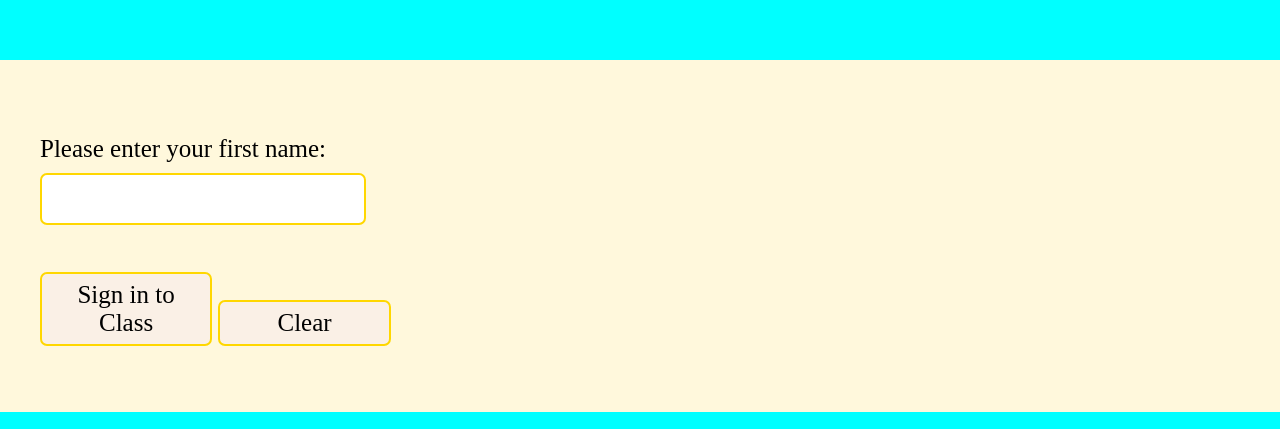
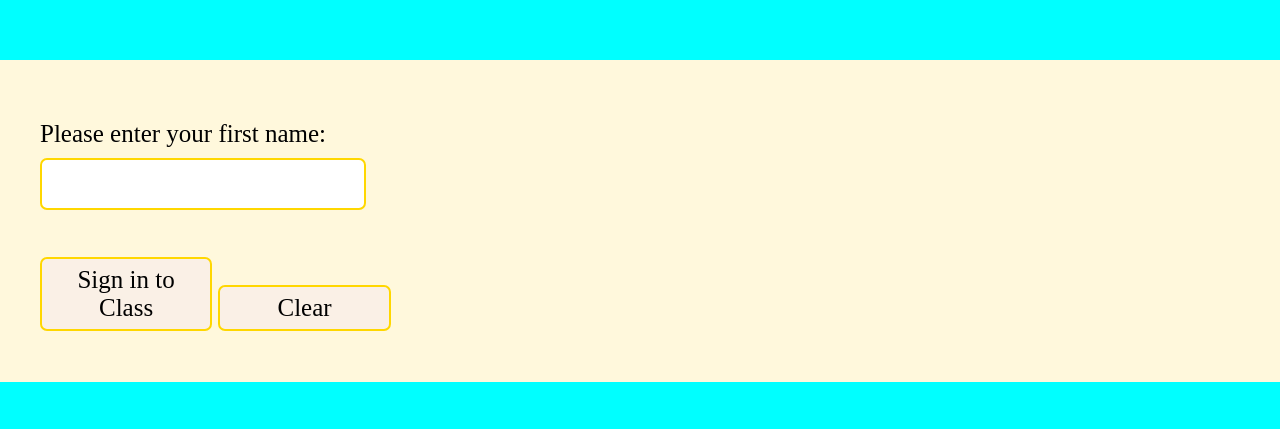
Before and after one commit to samdom4peace/welcome-to-our-javascript-class, a plain HTML site: page JavaScript/index.html in a window 1280 px wide. Shown: the part 162-591 px from the top of the page. Drawn offline with Linux system fonts and the light colour scheme.

Commit message:
Add files via upload

```diff
--- a/JavaScript/index.css
+++ b/JavaScript/index.css
@@ -4,6 +4,7 @@ html{
     -webkit-text-size-adjust: 100%;
     line-height:  1.9;
     overflow-x: hidden;
+    height: 100%;
 }
 /* End HTML */
 
@@ -14,6 +15,7 @@ body{
     font-size: 25px;
     line-height: 1.9;
     background-color: cornsilk;
+    height: 100%;
 }
 /* End Body */
 
@@ -29,7 +31,7 @@ header{
 
 /* Container*/
 .container{
-    padding: 40px 10px;
+    padding: 25px 10px;
 }
 /* End Container*/
 
```
